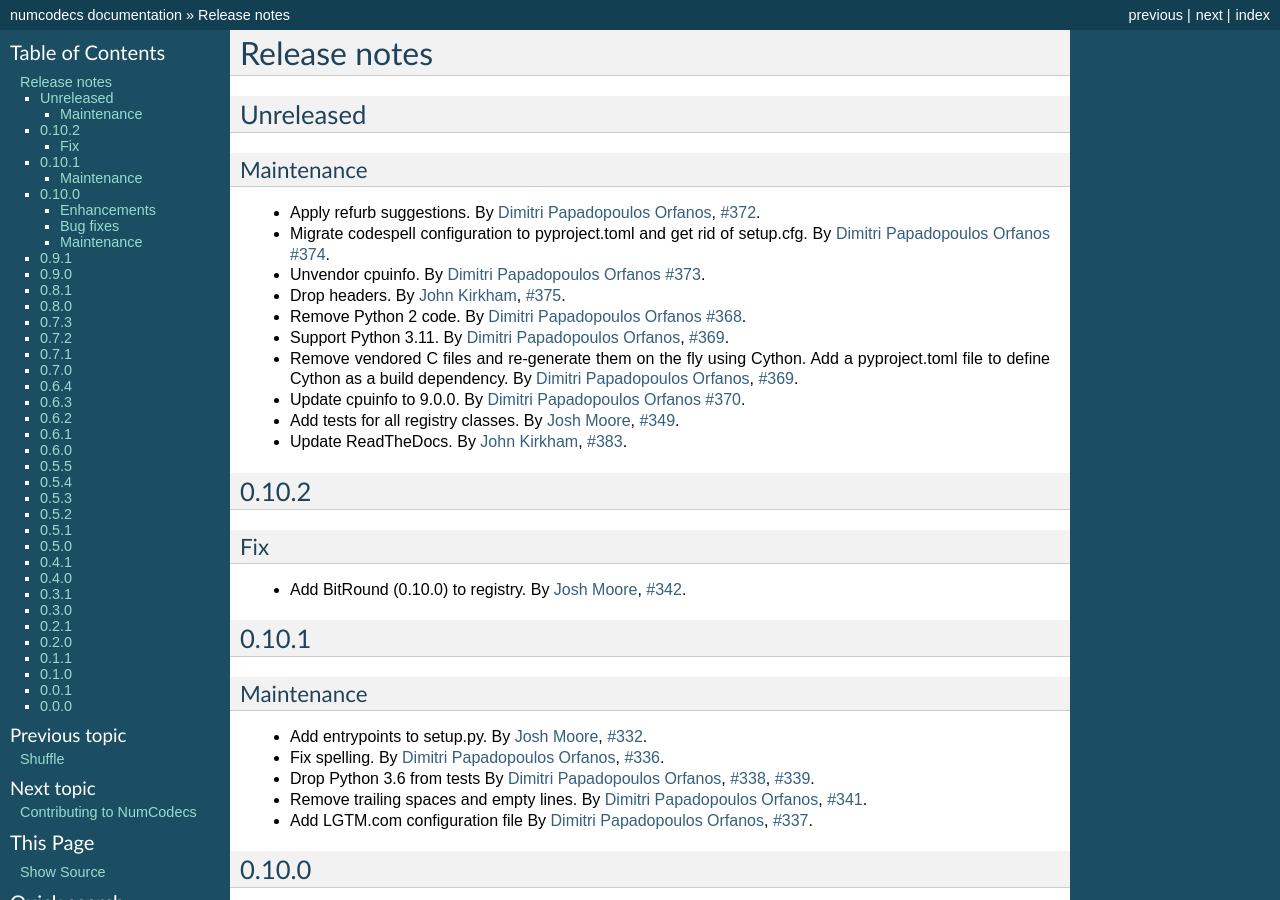
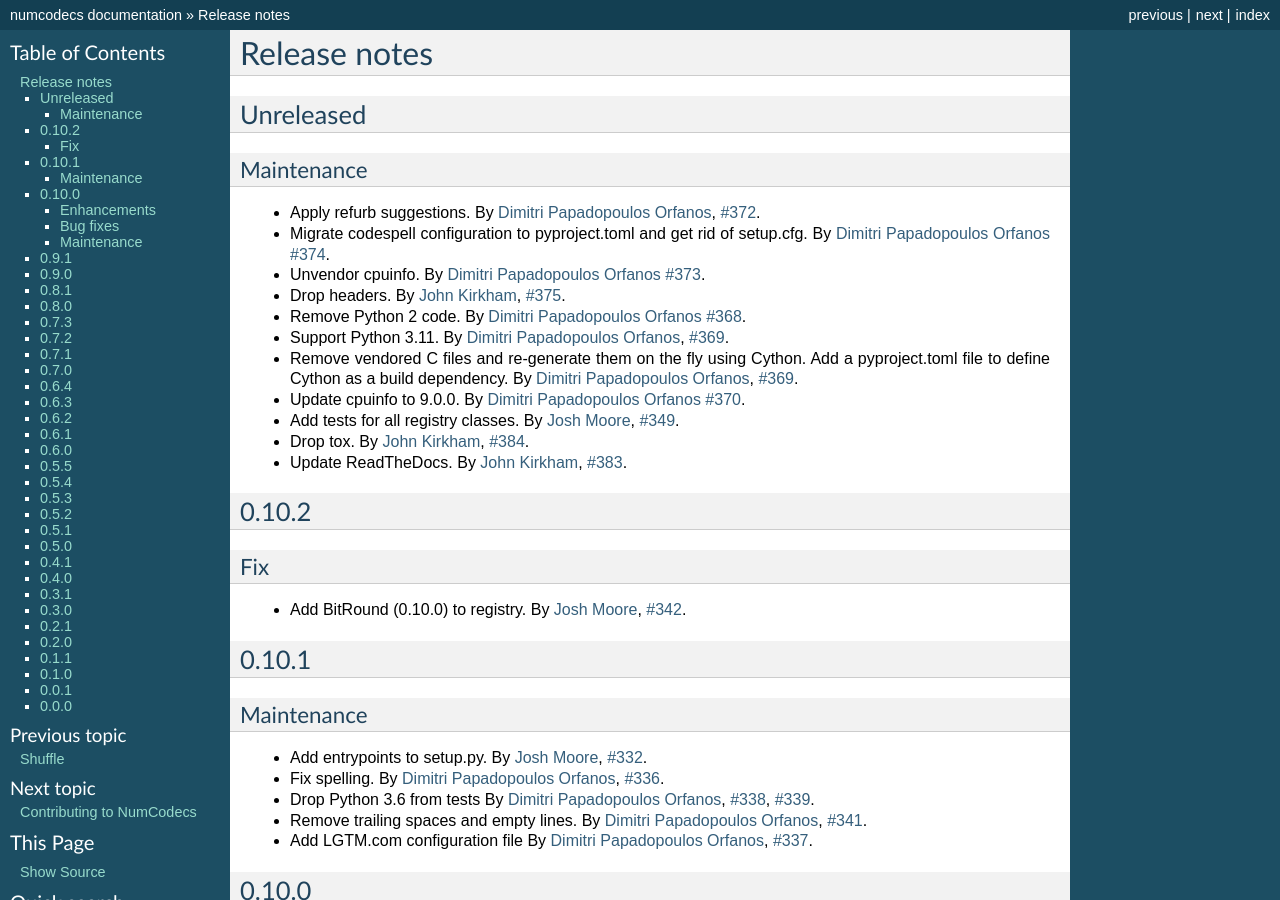
Before and after one commit to zarr-developers/numcodecs, a Sphinx documentation site: the page built from docs/release.rst, in a window 1280 px wide and 900 px high. Built offline with Sphinx 7.4.7, drawn with Linux system fonts in a browser that asks for light colours; pages that are not in the unit, such as notebooks, are missing from menus; the version number could not be read and is left out.

Commit message:
Mention dropping tox in release notes

```diff
--- a/docs/release.rst
+++ b/docs/release.rst
@@ -41,6 +41,9 @@ Maintenance
 
 * Add tests for all registry classes.
   By :user:`Josh Moore <joshmoore>`, :issue:`349`.
+
+* Drop tox.
+  By :user:`John Kirkham <jakirkham>`, :issue:`384`.
 
 * Update ReadTheDocs.
   By :user:`John Kirkham <jakirkham>`, :issue:`383`.
```
